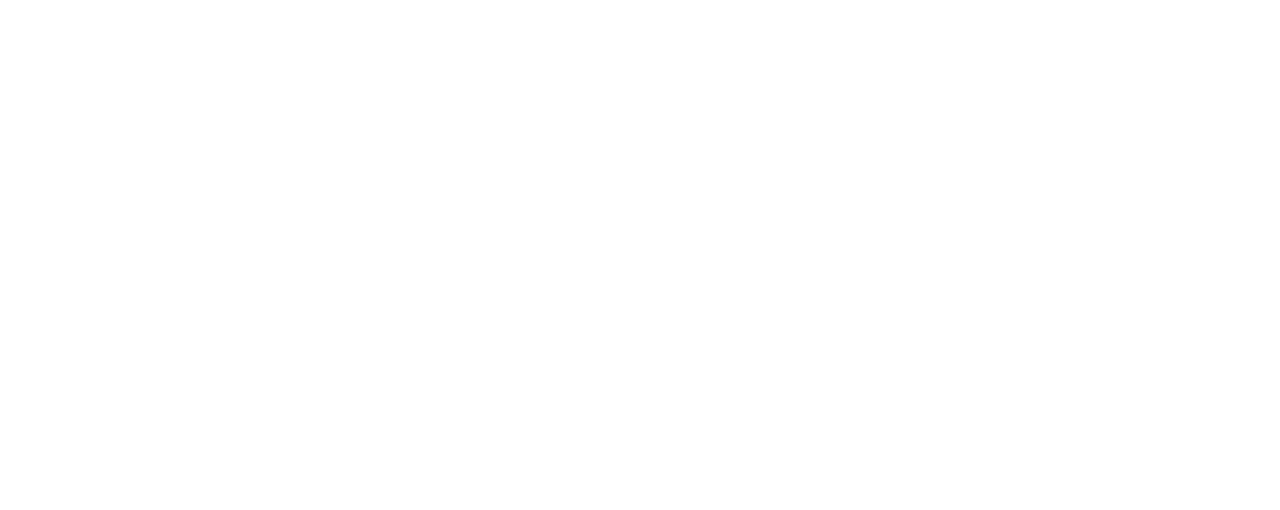
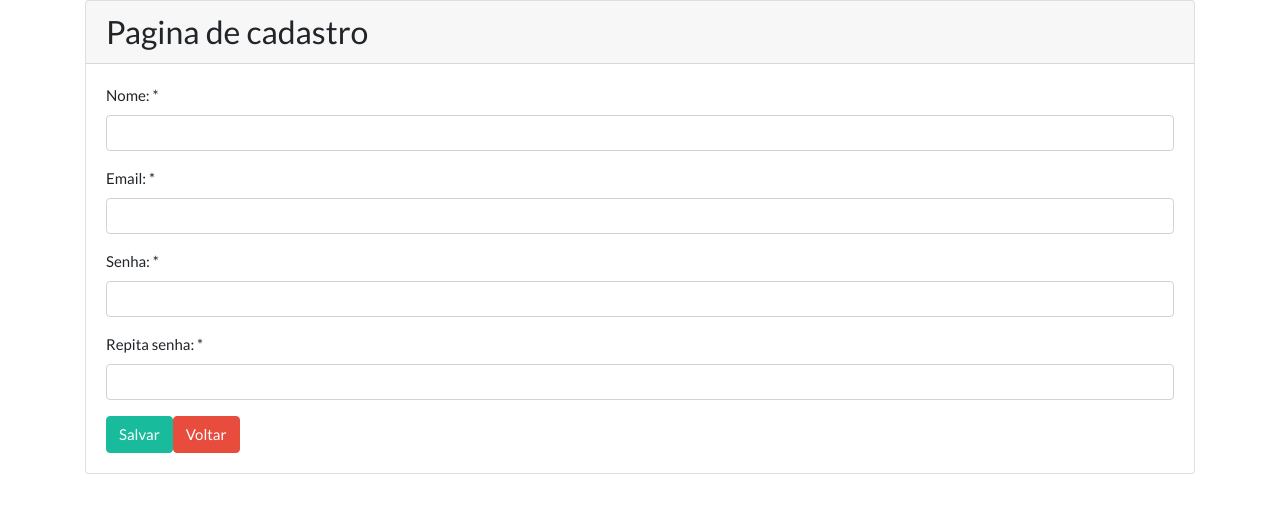
Before and after one commit to fabricacb/estacionamento-front_end, a React (Create React App) app: page / in a window 1280 px wide. Shown: the top 510 px of the page. Built offline with nearby package versions, Linux system fonts and the light colour scheme.

Commit message:
Pagina de cadastro criada

```diff
--- a/src/App.js
+++ b/src/App.js
@@ -7,7 +7,6 @@
     return(
       <div>
         <Cadastro />
-        <formGroup />
       </div>
     )
   }
--- /dev/null
+++ b/src/components/card.js
@@ -0,0 +1,16 @@
+import React from 'react'
+
+class Card extends React.Component{
+    render(){
+        return(
+            <div className="card mb-3">
+                <h3 className="card-header">{this.props.title}</h3>
+                    <div className="card-body">
+                        {this.props.children}
+                    </div>
+            </div>
+        )
+    }
+}
+
+export default Card
--- a/src/components/form-group.js
+++ b/src/components/form-group.js
@@ -1,14 +1,12 @@
 import React from 'react'
 
-class formGroup extends React.Component{
-    render(){
-        return(
-            <div className="form-group">
-                <label for="exampleInputEmail1">Nome: *</label>
-                <input type="email" class="form-control" id="exampleInputEmail1" aria-describedby="emailHelp" placeholder="Digite o Nome"></input>
-            </div>
-        )
-    }
+function FormGroup(props) {
+    return (
+        <div className="form-group">
+            <label htmlFor={props.htmlFor}>{props.label}</label>
+            {props.children}
+        </div>
+    )
 }
 
-export default formGroup
+export default FormGroup
--- a/src/views/cadastroUsuario.js
+++ b/src/views/cadastroUsuario.js
@@ -1,21 +1,60 @@
 import React from 'react'
-import formGroup from '../components/form-group'
+import Card from '../components/card'
+import FormGroup from '../components/form-group'
 
 class Cadastro extends React.Component{
+
+    state = {
+        nome: '',
+        email: '',
+        senha: '',
+        senhaRepeticao: ''
+    }
+
+    cadastrar = () => {
+        console.log(this.state)
+    }
     render(){
-            return(
+        return(
             <div className="container">
-                <div className="row">
-                    <div className="col-lg-12">
-                        <div className="bs-component">
-                            <form>
-                                <fieldset>
-                                    <formGroup />
-                                </fieldset>
-                            </form>
+                <Card title="Pagina de cadastro">
+                    <div className="row">
+                        <div className="col-md-12">
+                            <div className="bs-component">
+                                <FormGroup label="Nome: *" htmlFor="inputNome">
+                                    <input type="text"
+                                    id="inputNome"
+                                    className="form-control"
+                                    name="nome"
+                                    onChange={e => this.setState({nome: e.target.value})}/>
+                                </FormGroup>
+                                <FormGroup label="Email: *" htmlFor="inputEmail">
+                                    <input type="text"
+                                    id="inputEmail"
+                                    className="form-control"
+                                    name="email"
+                                    onChange={e => this.setState({email: e.target.value})}/>
+                                </FormGroup>
+                                <FormGroup label="Senha: *" htmlFor="inputSenha">
+                                    <input type="password"
+                                    id="inputSenha"
+                                    className="form-control"
+                                    name="senha"
+                                    onChange={e => this.setState({senha: e.target.value})}/>
+                                </FormGroup>
+                                <FormGroup label="Repita senha: *" htmlFor="inputRepitaSenha">
+                                    <input type="password"
+                                    id="inputRepitaSenha"
+                                    className="form-control"
+                                    name="senha"
+                                    onChange={e => this.setState({senhaRepeticao: e.target.value})}/>
+                                </FormGroup>
+                                <button onClick={this.cadastrar} type="button" className="btn btn-success">Salvar</button>
+                                <button type="button" className="btn btn-danger">Voltar</button>
+                            </div>
                         </div>
                     </div>
-                </div>
+            </Card>
             </div>
         )
     }
```
